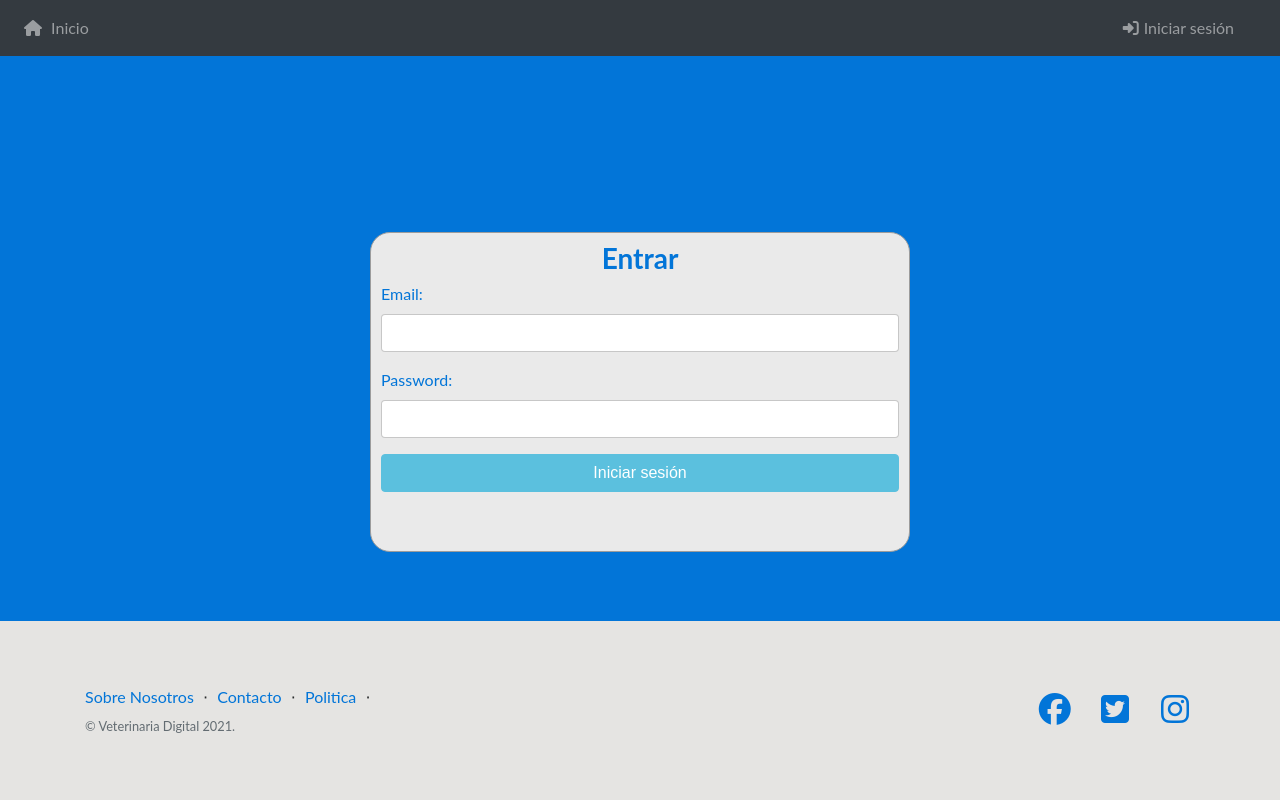
After one commit to piperaddatz/CourseApp, a Django app: page /courses/list/ in a window 1280 px wide. The commit adds this page. Run offline with Django 3.2, Linux system fonts and the light colour scheme; some libraries are stand-ins or nearby versions.

Commit message:
login and logout users

```diff
--- a/Appunte/templates/base.html
+++ b/Appunte/templates/base.html
@@ -72,11 +72,11 @@
             <a class="nav-link" style="padding-right: 30px;" href="#"> <i class="fa fa-user" style="margin-right: 5px;"></i>{{user.email}} - {{user.rol}}</a>
         </li>
         <li class="nav-item borde-right">
-            <a class="nav-link" style="padding-right: 30px;" href="#"> <i class="fa fa-sign-out" style="margin-right: 5px;"></i>Salir</a>
+            <a class="nav-link" style="padding-right: 30px;" href="{% url 'Appunte:salir' %}"> <i class="fa fa-sign-out" style="margin-right: 5px;"></i>Salir</a>
         </li>
         {% else %}
         <li class="nav-item borde-right">
-          <a class="nav-link" style="padding-right: 30px;" href="#"> <i class="fa fa-sign-in" style="margin-right: 5px;"></i>Iniciar sesión</a>
+          <a class="nav-link" style="padding-right: 30px;" href="{% url 'login' %}"> <i class="fa fa-sign-in" style="margin-right: 5px;"></i>Iniciar sesión</a>
         </li>
         {% endif %}
       </ul>
--- /dev/null
+++ b/Appunte/templates/registration/login.html
@@ -0,0 +1,85 @@
+{% extends 'base.html' %}
+
+{% block content %}
+
+{% if form.errors %}
+<p>Your username and password didn't match. Please try again.</p>
+{% endif %}
+
+{% if next %}
+    {% if user.is_authenticated %}
+    <p>Your account doesn't have access to this page. To proceed,
+    please login with an account that has access.</p>
+    {% else %}
+    <p>Please login to see this page.</p>
+    {% endif %}
+{% endif %}
+
+<body>
+  <div id="login">
+      <h3 class="text-center text-white pt-5"></h3>
+      <div class="container">
+          <div id="login-row" class="row justify-content-center align-items-center">
+              <div id="login-column" class="col-md-6">
+                  <div id="login-box" class="col-md-12" style="padding: 10px;border-radius:20px">
+
+
+
+
+                      <form method="post" action="{% url 'login' %}">
+                      {% csrf_token %}
+                          <h3 class="text-center text-info">Entrar</h3>
+                          <div class="form-group">
+                              <label for="username" class="text-info">Email:</label><br>
+                              <input type="text" name="username" id="username" class="form-control">
+                          </div>
+                          <div class="form-group">
+                              <label for="password" class="text-info">Password:</label><br>
+                              <input type="password" name="password" id="password" class="form-control">
+                          </div>
+                          <div class="form-group">
+                              <input type="submit" name="submit" class="btn btn-block btn-info btn-md" value="Iniciar sesión">
+                              <input type="hidden" name="next" value="{{ next }}" />
+                          </div>
+
+                      </form>
+
+
+
+
+
+
+
+                  </div>
+              </div>
+          </div>
+      </div>
+  </div>
+</body>
+
+<style>
+  body {
+  margin: 0;
+  padding: 0;
+  background-color: #0275d8;
+  height: 100vh;
+}
+#login .container #login-row #login-column #login-box {
+  margin-top: 120px;
+  max-width: 600px;
+  height: 320px;
+  border: 1px solid #9C9C9C;
+  background-color: #EAEAEA;
+}
+#login .container #login-row #login-column #login-box #login-form {
+  padding: 20px;
+}
+#login .container #login-row #login-column #login-box #login-form #register-link {
+  margin-top: -85px;
+}
+.text-info {
+  color: #0275d8!important
+}
+</style>
+
+{% endblock %}
--- a/Appunte/urls.py
+++ b/Appunte/urls.py
@@ -5,5 +5,10 @@ app_name='Appunte'
 
 urlpatterns = [
         # INICIO
-        path(r'', views.index, name="index")
+        path(r'', views.index, name="index"),
+
+
+        # PERFIL
+        path('accounts/profile/', views.PerfilUsuario, name='perfil'),
+        path('accounts/salir/', views.salir, name='salir'),
 ]
--- a/CourseApp/urls.py
+++ b/CourseApp/urls.py
@@ -26,4 +26,6 @@ from django.conf.urls.static import static
 urlpatterns = [
     path('admin/', admin.site.urls),
     path('', include('Appunte.urls')),
+    path('accounts/', include('django.contrib.auth.urls')),
+    path('courses/list/', auth_views.LoginView.as_view(template_name='registration/login.html'), name='login'),
 ]
```
Also changed, not shown: Appunte/templates/courses/list.html (added, +7 -0 lines), Appunte/views/views.py (+15 -1 lines), db.sqlite3.
